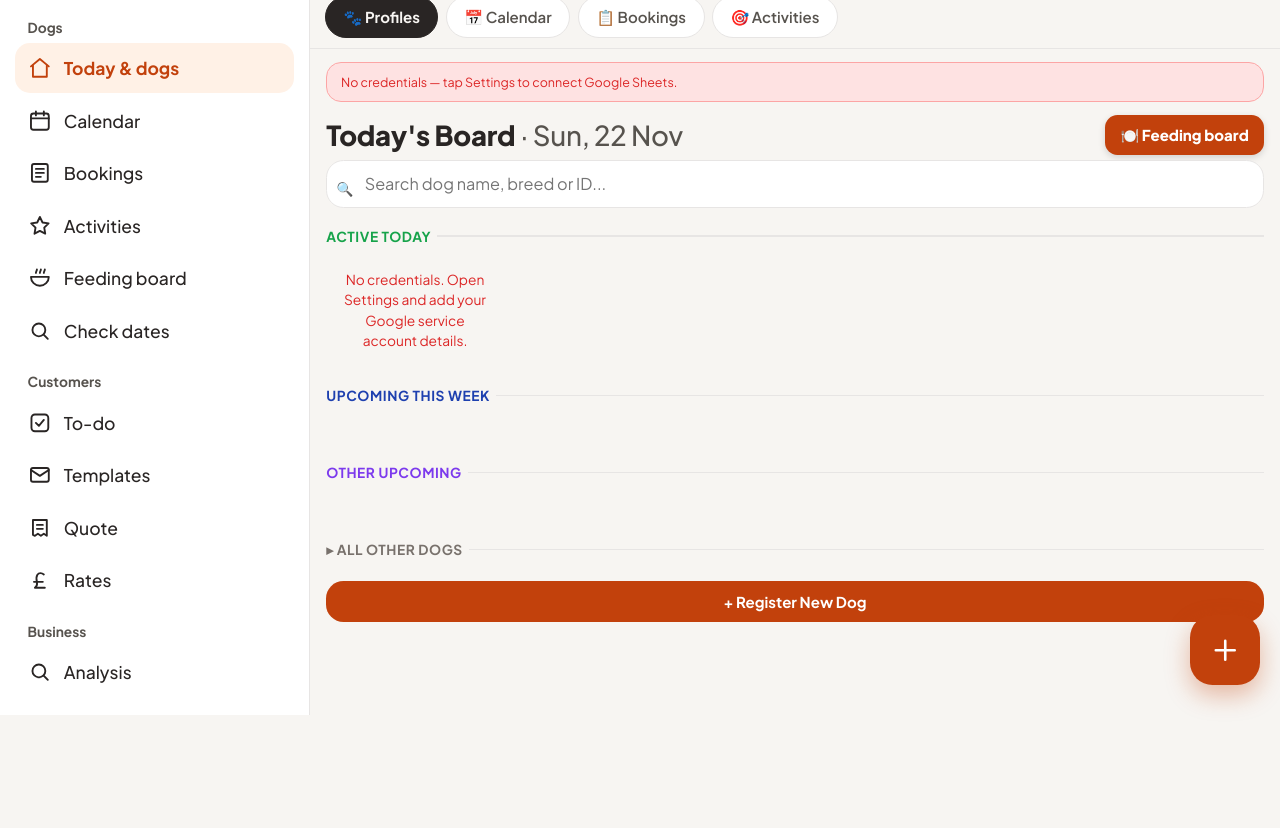
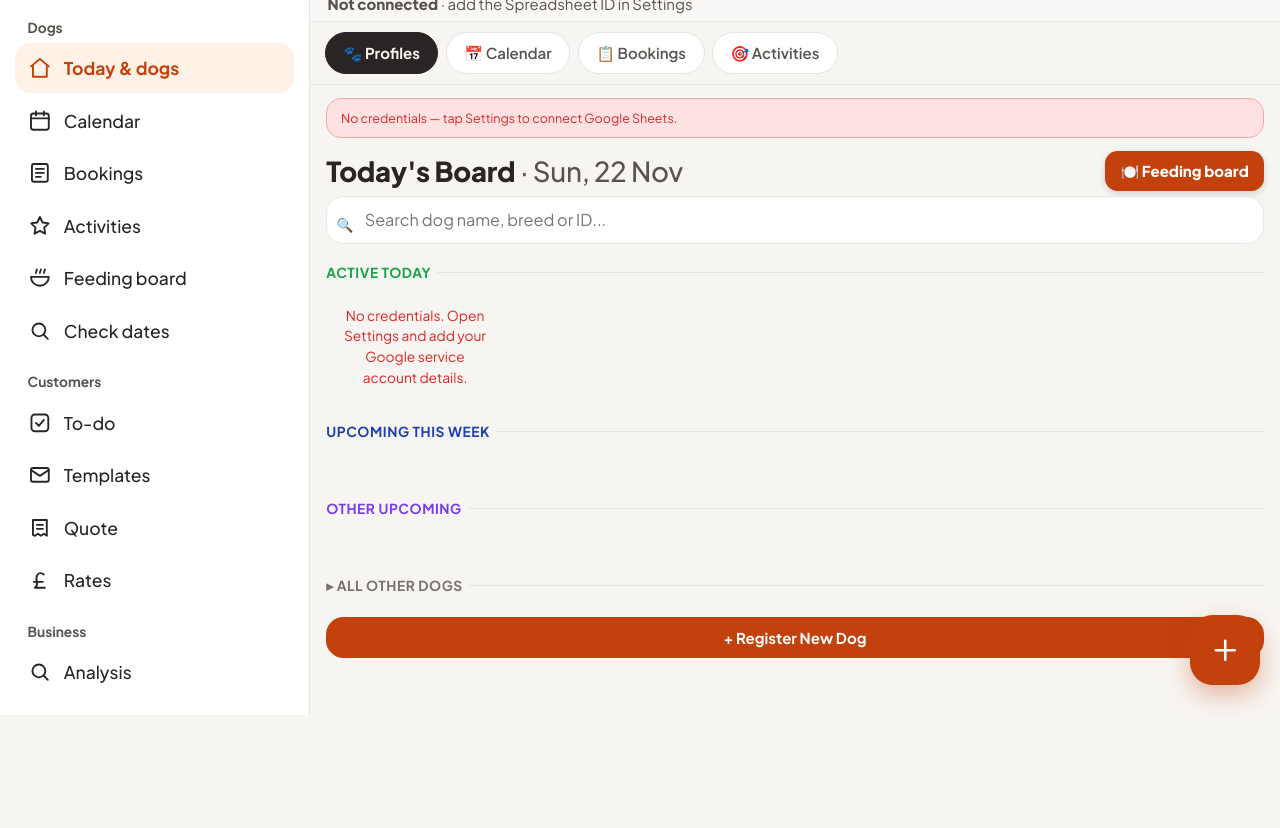
Before and after one commit to The-Cuddly-Lane/Testsite, a plain HTML site: page index.html in a window 1280 px wide. Shown: the part 85-913 px from the top of the page. Drawn offline with Linux system fonts and the light colour scheme.

Commit message:
Show which Google Sheet the app is connected to (#3)
A bar under the header reads the spreadsheet's title from Google after
every Sync and Save: green 'Test sheet' when the title contains 'test',
red 'LIVE DATA' otherwise, grey when no sheet is set. Cache tcl-v88t1.


Claude-Session: https://claude.ai/code/session_01CAiHoC597z5D12ZBMBdqZq

Co-authored-by: Claude <noreply@anthropic.com>

```diff
--- a/index.html
+++ b/index.html
@@ -514,7 +514,7 @@ tbody tr:hover{background:var(--gr5)!important;cursor:pointer;}
   <input class="si" id="cfg_calid" placeholder="Calendar ID, e.g. yourname@gmail.com">
   <div class="brow" style="margin-top:6px;"><button class="sbtn" onclick="saveCalConfig()">Save calendar</button><button class="sbtn" style="background:var(--gr2);" onclick="testCal()">Test connection</button></div>
   <span id="calCfgStatus" style="font-size:10px;display:block;margin-top:6px;"></span>
-  <div id="verFooter" style="margin-top:10px;padding-top:8px;border-top:1px solid var(--gr4);font-size:9px;color:var(--gr3);text-align:right;">THE CUDDLY LANE · tcl-v87t1</div>
+  <div id="verFooter" style="margin-top:10px;padding-top:8px;border-top:1px solid var(--gr4);font-size:9px;color:var(--gr3);text-align:right;">THE CUDDLY LANE · tcl-v88t1</div>
 </div>
 <!-- NAV -->
 <div class="snav-bar">
--- a/nav.js
+++ b/nav.js
@@ -123,6 +123,33 @@
   ['showScreen','goToTab','switchSection','goSub','goBack','updatePendingBadge','toggleSetup'].forEach(wrap);
   const _ts=window.toggleSetup;window.toggleSetup=function(){const r=_ts.apply(this,arguments);settingsExtras();return r;};
 
+  // ---------- which spreadsheet is this device connected to? ----------
+  // Reads the sheet's own title from Google. A title containing "test" is treated as the test copy;
+  // anything else is shown as LIVE DATA in red, so nobody tests against Katie and Osbert's real sheet by accident.
+  let _sheetSeq=0;
+  function sheetBar(state,title){
+    let bar=document.getElementById('tlSheetBar');
+    if(!bar){bar=document.createElement('div');bar.id='tlSheetBar';bar.setAttribute('role','status');const h=document.querySelector('.hdr');if(h&&h.parentNode)h.parentNode.insertBefore(bar,h.nextSibling);else document.body.prepend(bar);}
+    bar.className='tl-sheet-bar tl-sheet-'+state;
+    const txt={test:'Test sheet',live:'LIVE DATA',none:'Not connected',unknown:'Sheet not checked'}[state];
+    const tail={live:' · changes here affect the real customer records',none:' · add the Spreadsheet ID in Settings',unknown:' · tap Sync to check'}[state]||'';
+    bar.innerHTML=`<strong>${txt}</strong>${title?' · '+esc(title):''}<span class="tl-sheet-tail">${tail}</span>`;
+    const side=document.getElementById('tlSide');if(side){const b=side.querySelector('.tl-brand small');if(b)b.dataset.sheet=state;}
+  }
+  async function checkSheet(){
+    const seq=++_sheetSeq;const sid=typeof getSID==='function'?getSID():'';
+    if(!sid){sheetBar('none','');return;}
+    try{
+      const t=await getToken();
+      const r=await fetch('https://sheets.googleapis.com/v4/spreadsheets/'+encodeURIComponent(sid)+'?fields=properties.title',{headers:{Authorization:'Bearer '+t}});
+      const d=await r.json();if(seq!==_sheetSeq)return;
+      const title=d&&d.properties&&d.properties.title;
+      if(!title){sheetBar('unknown','');return;}
+      sheetBar(/test/i.test(title)?'test':'live',title);
+    }catch(e){if(seq===_sheetSeq)sheetBar('unknown','');}
+  }
+  ['refreshBoard','saveConfig'].forEach(name=>{const f=window[name];if(typeof f!=='function')return;window[name]=function(){const r=f.apply(this,arguments);Promise.resolve(r).finally(()=>checkSheet());return r;};});
+
   function boot(){
     applyTheme();
     if(window.matchMedia)matchMedia('(prefers-color-scheme: dark)').addEventListener?.('change',applyTheme);
@@ -133,7 +160,7 @@
     }
     // v85 counts to-dos into #pendingBadge but has no such element on the page; add a hidden one so the tab badge can show the count.
     if(!document.getElementById('pendingBadge')){const h=document.createElement('div');h.hidden=true;h.innerHTML='<span id="pendingBadge" style="display:none"></span>';document.body.appendChild(h);}
-    settingsExtras();render();
+    settingsExtras();render();checkSheet();
     try{if(typeof updatePendingBadge==='function')updatePendingBadge();}catch(e){}
     const pb=document.getElementById('pendingBadge');if(pb&&window.MutationObserver)new MutationObserver(render).observe(pb,{childList:true,characterData:true,subtree:true,attributes:true});
   }
--- a/sw.js
+++ b/sw.js
@@ -1,4 +1,4 @@
-const CACHE='tcl-v87t1';
+const CACHE='tcl-v88t1';
 const ASSETS=['./','./index.html','./app.js','./manifest.json','./icon-192.png','./theme.css','./nav.js'];
 self.addEventListener('install',e=>{e.waitUntil(caches.open(CACHE).then(c=>c.addAll(ASSETS).catch(()=>{})));self.skipWaiting();});
 self.addEventListener('activate',e=>{e.waitUntil(caches.keys().then(keys=>Promise.all(keys.filter(k=>k!==CACHE).map(k=>caches.delete(k)))));self.clients.claim();});
--- a/theme.css
+++ b/theme.css
@@ -131,3 +131,12 @@ html[data-theme=dark] .tl-fab{color:#1A1716;}
 .hdr-logo{white-space:nowrap;font-size:14px;}
 @media(max-width:420px){#appVer{display:none;}.sync-info{display:none!important;}}
 .screen{padding-bottom:96px;}
+
+/* which spreadsheet this device is connected to (nav.js checkSheet) */
+.tl-sheet-bar{flex-shrink:0;padding:6px 14px;font-size:12px;line-height:1.35;border-bottom:1px solid var(--gr4);}
+.tl-sheet-bar strong{font-weight:800;}
+.tl-sheet-test{background:var(--gnl);color:var(--gn);}
+.tl-sheet-live{background:var(--rd);color:#fff;}
+html[data-theme=dark] .tl-sheet-live{color:#1A1716;}
+.tl-sheet-none,.tl-sheet-unknown{background:var(--gr5);color:var(--gr2);}
+@media(max-width:520px){.tl-sheet-tail{display:none;}}
```
